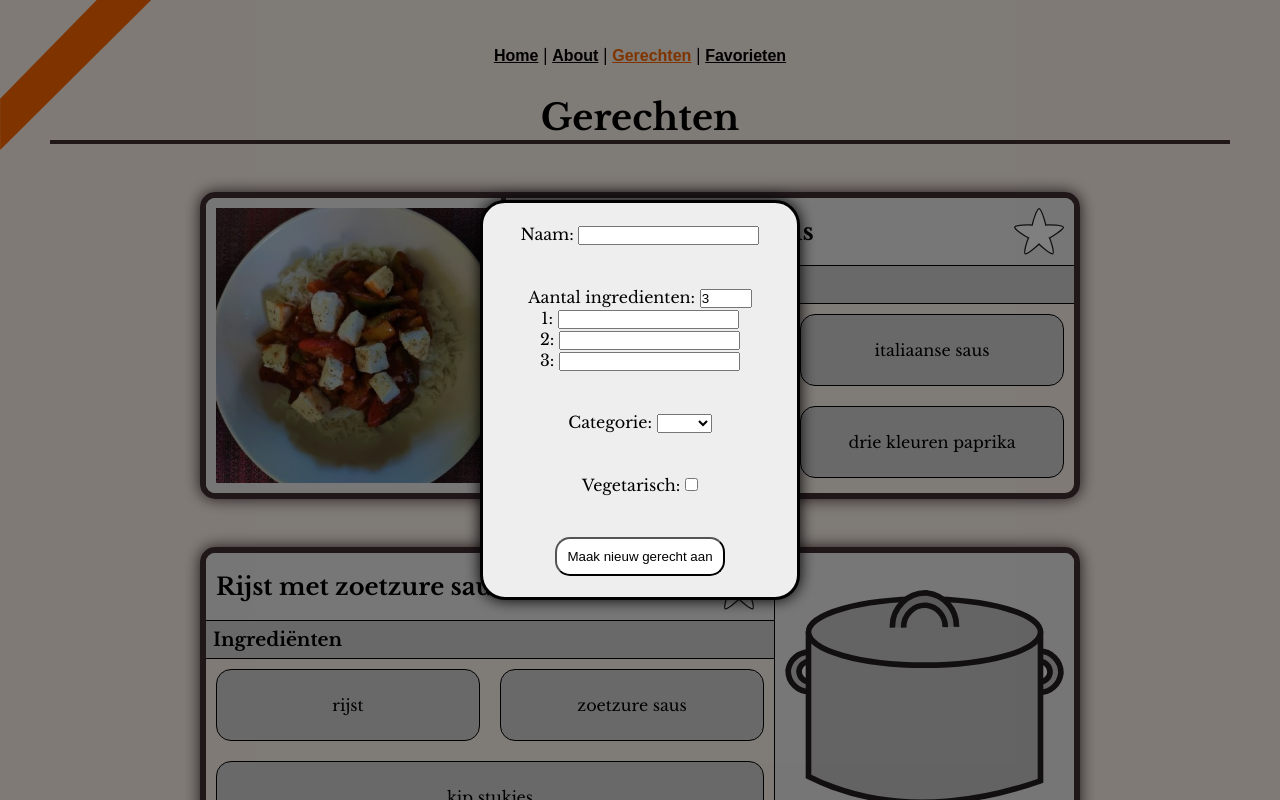
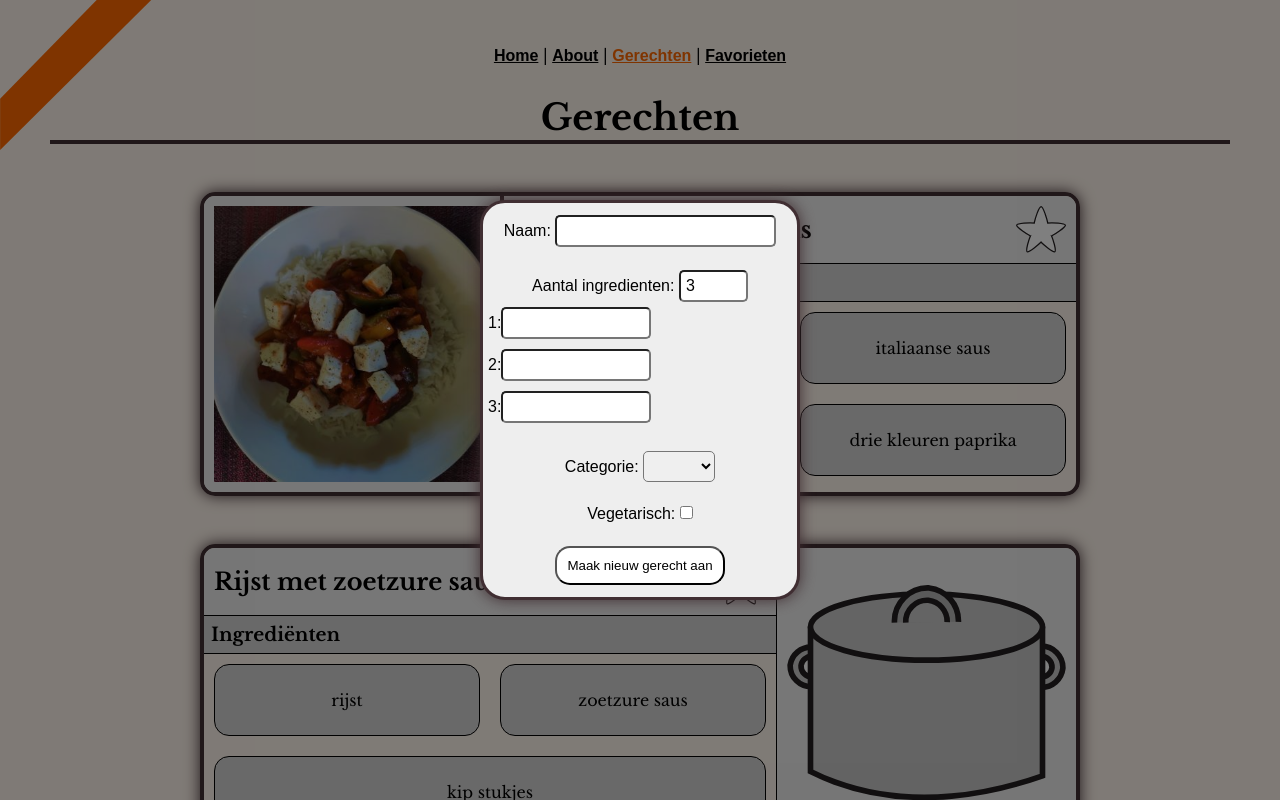
Before and after one commit to NatanVBraeckel/PDP_project, a Vue app: page /gerechten in a window 1280 px wide. Both pictures are taken after a click on the button "Nieuw Gerecht". Shown: the top 800 px of the page. Built offline with nearby package versions, Linux system fonts and the light colour scheme.

Commit message:
styling bijgewerkt en readme

```diff
--- a/src/components/GerechtenLus.vue
+++ b/src/components/GerechtenLus.vue
@@ -58,7 +58,7 @@ export default {
 
 section {
   display: flex;
-  border: 6px solid #402E32;
+  border: 4px solid #402E32;
   border-radius: 15px;
   overflow: hidden;
   margin: 3rem 150px;
@@ -69,7 +69,7 @@ section {
     max-width: 300px;
     padding: 10px;
     height: auto;
-    border-right: 5px solid #402E32;
+    border-right: 4px solid #402E32;
   }
 
   .infoVakje {
--- a/src/components/NieuwGerecht.vue
+++ b/src/components/NieuwGerecht.vue
@@ -13,9 +13,11 @@
           <label for="aantal">Aantal ingredienten: </label>
           <input type="number" id="aantal" min="0" max="10" v-model="aantalIngr">
         </div>
-        <div v-for="n in parseInt(aantalIngr)" :key="n" class="vakje">
-          <label for="ingrVakje">{{ n }}: </label>
-          <input type="text" v-model="nieuweIngredienten[n - 1]" id="ingrVakje">
+        <div class="ingr-list">
+          <div v-for="n in parseInt(aantalIngr)" :key="n" class="vakje">
+            <label for="ingrVakje">{{ n }}: </label>
+            <input type="text" v-model="nieuweIngredienten[n - 1]" id="ingrVakje">
+          </div>
         </div>
       </div>
 
@@ -88,20 +90,17 @@ export default {
 }
 
 .nieuwGerecht {
+  font-family: sans-serif;
   background-color: #eee;
   width: 25%;
   height: 50%;
   margin: 25vh auto;
   border-radius: 25px;
-  border: 3px solid #000;
-  box-shadow: 0 0 15px black;
+  border: 3px solid #402E32;
+  box-shadow: 0 0 15px #402E32;
   display: flex;
   flex-direction: column;
   justify-content: space-around;
-
-  & > * {
-    margin: 0 auto;
-  }
 
   button {
     border-radius: 15px;
@@ -109,11 +108,31 @@ export default {
     background-color: #fff;
     cursor: pointer;
     transition: background-color 0.25s, color 0.25s;
-
+    margin: 0 auto;
     &:hover {
       background-color: #444;
       color: #fff;
     }
   }
+
+  input, select {
+    padding: 5px;
+    border-radius: 5px;
+    font-size: 1em;
+  }
+
+  .ingr-list {
+    display: flex;
+    flex-wrap: wrap;
+    .vakje {
+      flex: 0 1 calc(50% - 5px);
+      display: flex;
+      align-items: center;
+      padding: 5px;
+      input {
+        max-width: 150px;
+      }
+    }
+  }
 }
 </style>
--- a/src/components/RemoveGerecht.vue
+++ b/src/components/RemoveGerecht.vue
@@ -2,8 +2,11 @@
   <div class="backdrop" @click.self="removeOff">
     <div class="removeField">
       <h2>Welk gerecht wil je verwijderen?</h2>
-      <button v-for="gerecht in gerechten" :key="gerecht"
-              @click="confirmMenu(gerecht.name)" >{{ gerecht.name }}</button>
+      <div class="button-list">
+        <button v-for="gerecht in gerechten" :key="gerecht"
+                @click="confirmMenu(gerecht.name)">{{ gerecht.name }}
+        </button>
+      </div>
       <div class="zekerMenu" v-if="showZeker">
         <h2>Ben je zeker dat je {{ gerechtTeVerwijderen }} wilt verwijderen?</h2>
         <button @click="removeDitGerecht">Ja</button>
@@ -49,7 +52,7 @@ export default {
 }
 </script>
 
-<style scoped>
+<style lang="scss" scoped>
 .backdrop {
   background-color: rgba(0, 0, 0, 0.5);
   width: 100%;
@@ -60,6 +63,7 @@ export default {
 }
 
 .removeField {
+  font-family: sans-serif;
   background-color: #eee;
   width: 25%;
   height: 50%;
@@ -67,6 +71,25 @@ export default {
   border-radius: 25px;
   border: 3px solid #000;
   box-shadow: 0 0 15px black;
+  overflow: auto;
+
+  h2 {
+    margin: 15px;
+  }
+
+  .button-list {
+    display: flex;
+    flex-wrap: wrap;
+    justify-content: center;
+    button {
+      flex: 0 1 75%;
+      padding: 5px;
+      border-radius: 5px;
+      margin: 5px;
+      cursor: pointer;
+      font-size: 1em;
+    }
+  }
 }
 
 </style>
```
Also changed, not shown: 1 other file (tests, documents, lock files or other folders).
